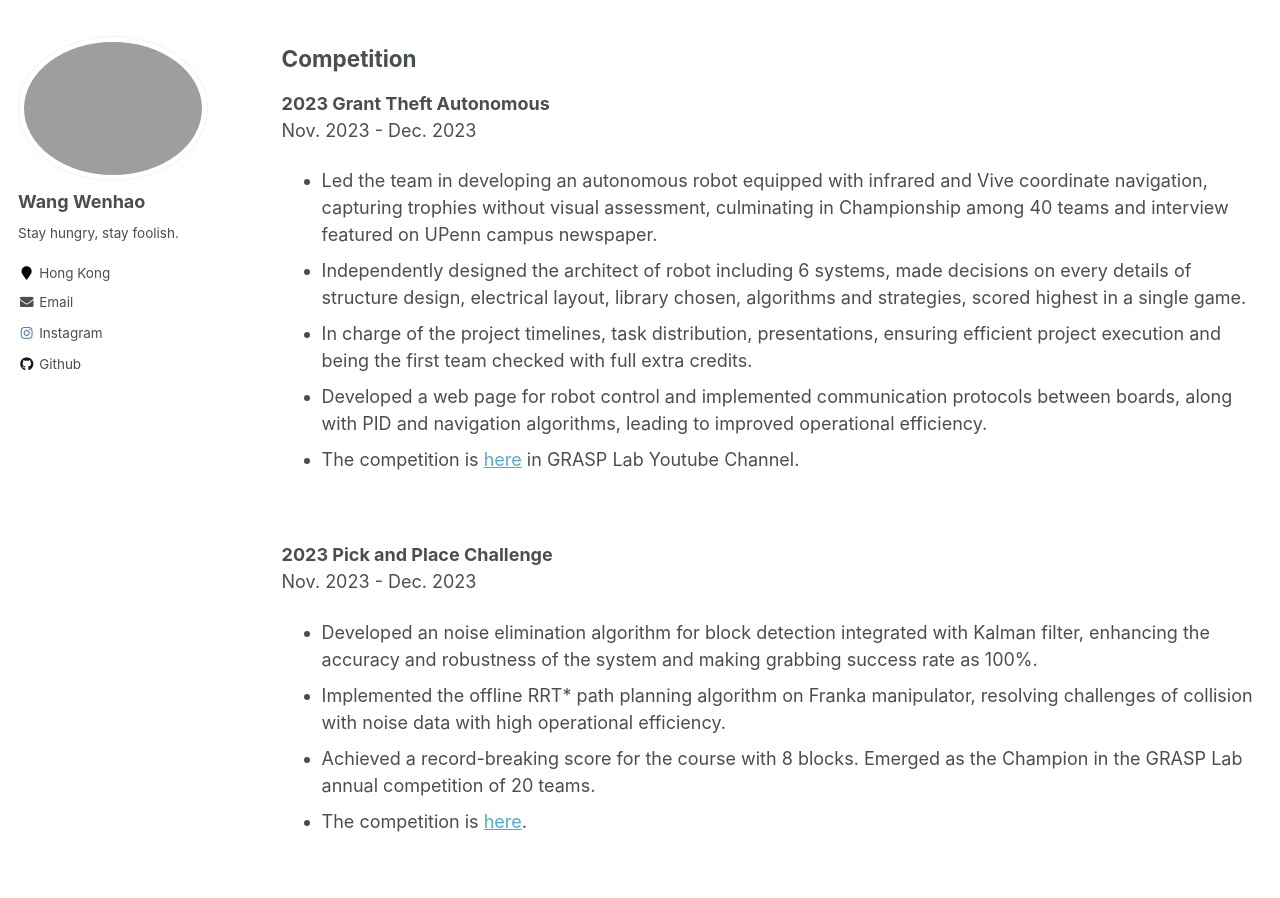
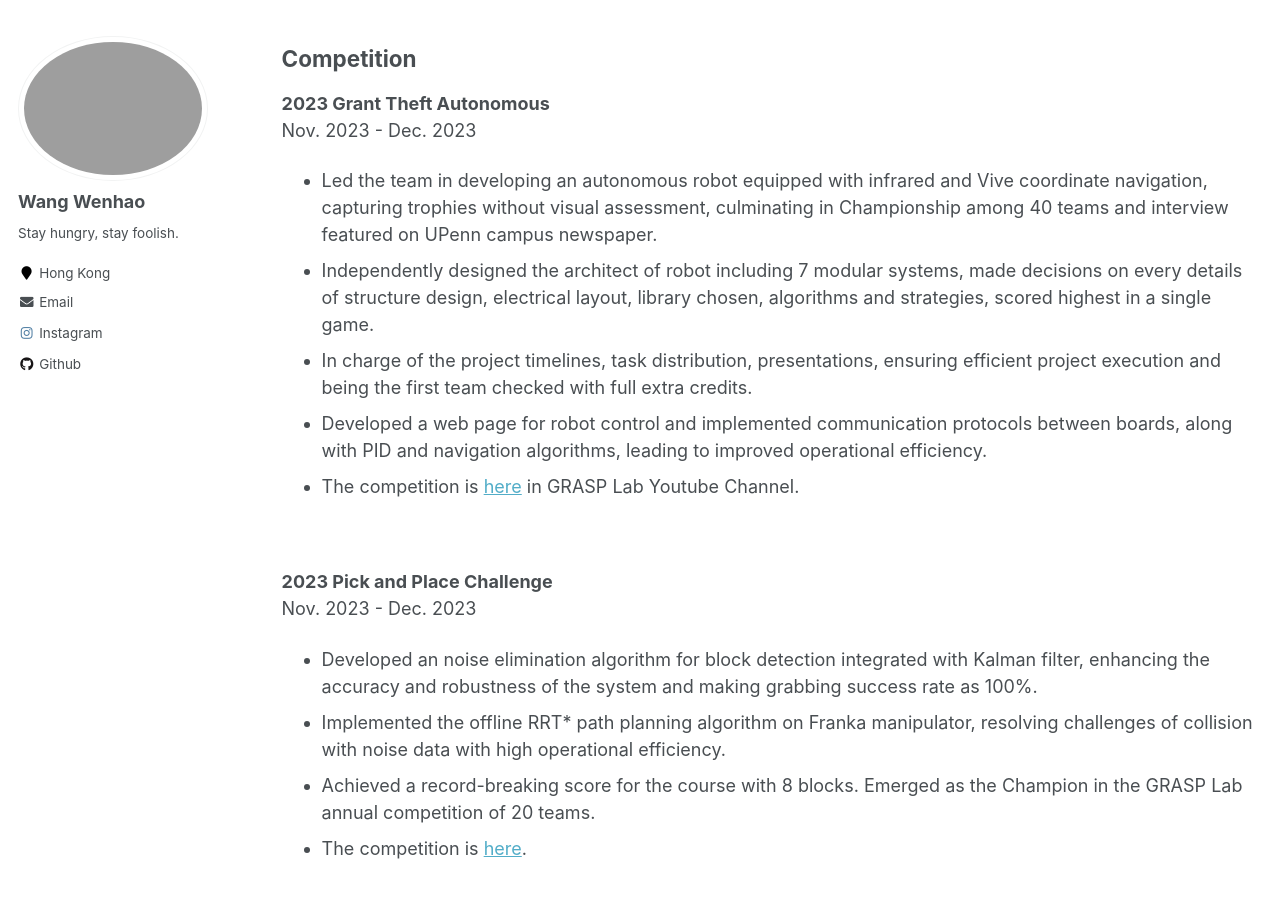
Before and after one commit to Hao-Starrr/Hao-Starrr.github.io, a Jekyll site: the page built from _pages/cv.md, in a window 1280 px wide and 900 px high, scrolled down 2103 px. Built offline with Jekyll 4.4.1, drawn with Linux system fonts in a browser that asks for light colours.

Commit message:
Update cv.md

```diff
--- a/_pages/cv.md
+++ b/_pages/cv.md
@@ -80,7 +80,7 @@ _Research Assistant_
 Nov. 2023 - Dec. 2023
 
 - Led the team in developing an autonomous robot equipped with infrared and Vive coordinate navigation, capturing trophies without visual assessment, culminating in Championship among 40 teams and interview featured on UPenn campus newspaper.
-- Independently designed the architect of robot including 6 systems, made decisions on every details of structure design, electrical layout, library chosen, algorithms and strategies, scored highest in a single game.
+- Independently designed the architect of robot including 7 modular systems, made decisions on every details of structure design, electrical layout, library chosen, algorithms and strategies, scored highest in a single game.
 - In charge of the project timelines, task distribution, presentations, ensuring efficient project execution and being the first team checked with full extra credits.
 - Developed a web page for robot control and implemented communication protocols between boards, along with PID and navigation algorithms, leading to improved operational efficiency.
 - The competition is [here](https://www.youtube.com/watch?v=Pt5Qd4mry5I&t=9516s) in GRASP Lab Youtube Channel.
```
